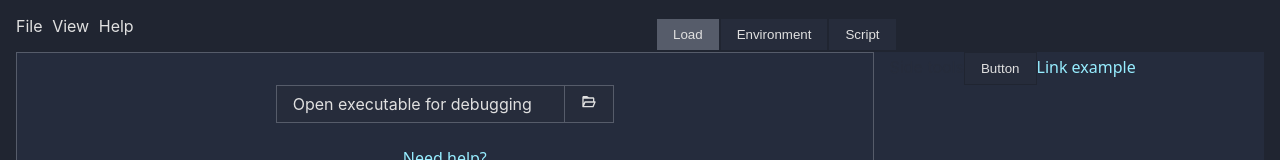
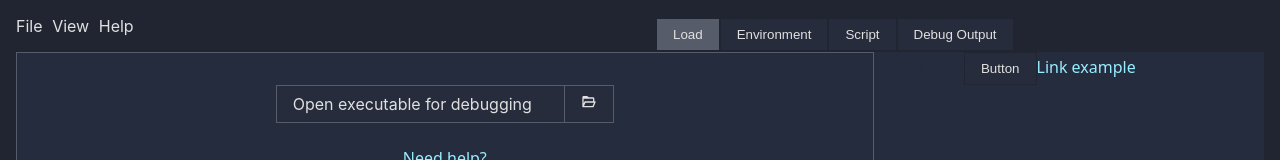
Before and after one commit to illialarka/dotgdb, a React (Create React App) app in the folder src/ui/: page / in a window 1280 px wide. Shown: the top 160 px of the page. Built offline with nearby package versions, Linux system fonts and the light colour scheme.

Commit message:
Add debug outut tab

```diff
--- a/src/ui/src/App.tsx
+++ b/src/ui/src/App.tsx
@@ -13,7 +13,6 @@ function App() {
   const executable = useAppSelector(selectExecutable);
 
   useEffect(() => {
-    console.log('asdas')
     setIsExecutableSelected(!!executable.path && executable.path !== '');
   }, [ executable ]);
 
@@ -39,6 +38,7 @@ function App() {
             <Button type='primary' styled={tabButtonStyle('load')} label='Load' disabled={false} onClick={() => tabSelection('load')}/>
             <Button type='primary' styled={tabButtonStyle('environment')} disabled={!isExecutableSelected} label='Environment' onClick={() => tabSelection('environment')}/>
             <Button type='primary' styled={tabButtonStyle('script')} disabled={!isExecutableSelected} label='Script' onClick={() => tabSelection('script')}/>
+            <Button type='primary' styled={tabButtonStyle('debug-output')} disabled={!isExecutableSelected} label='Debug Output' onClick={() => tabSelection('debug-output')}/>
           </div>
         </div>
 
@@ -53,6 +53,10 @@ function App() {
           <div className={tabContentClass('script')}>
             Script Tab here
           </div>
+          <div className={tabContentClass('debug-output')}>
+            Debug Output
+          </div>
+
         </div>
 
         <div className="tools">
```
